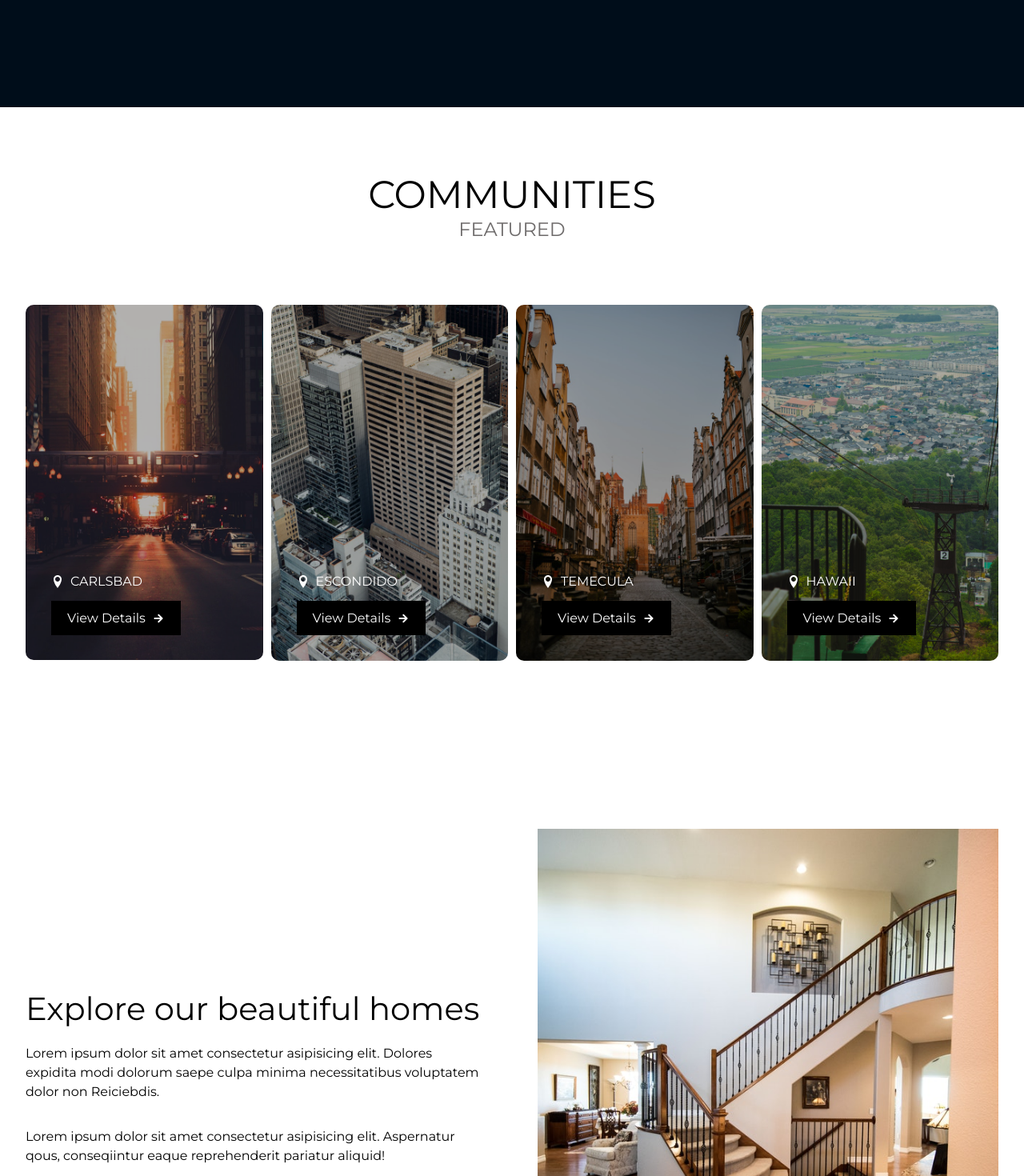
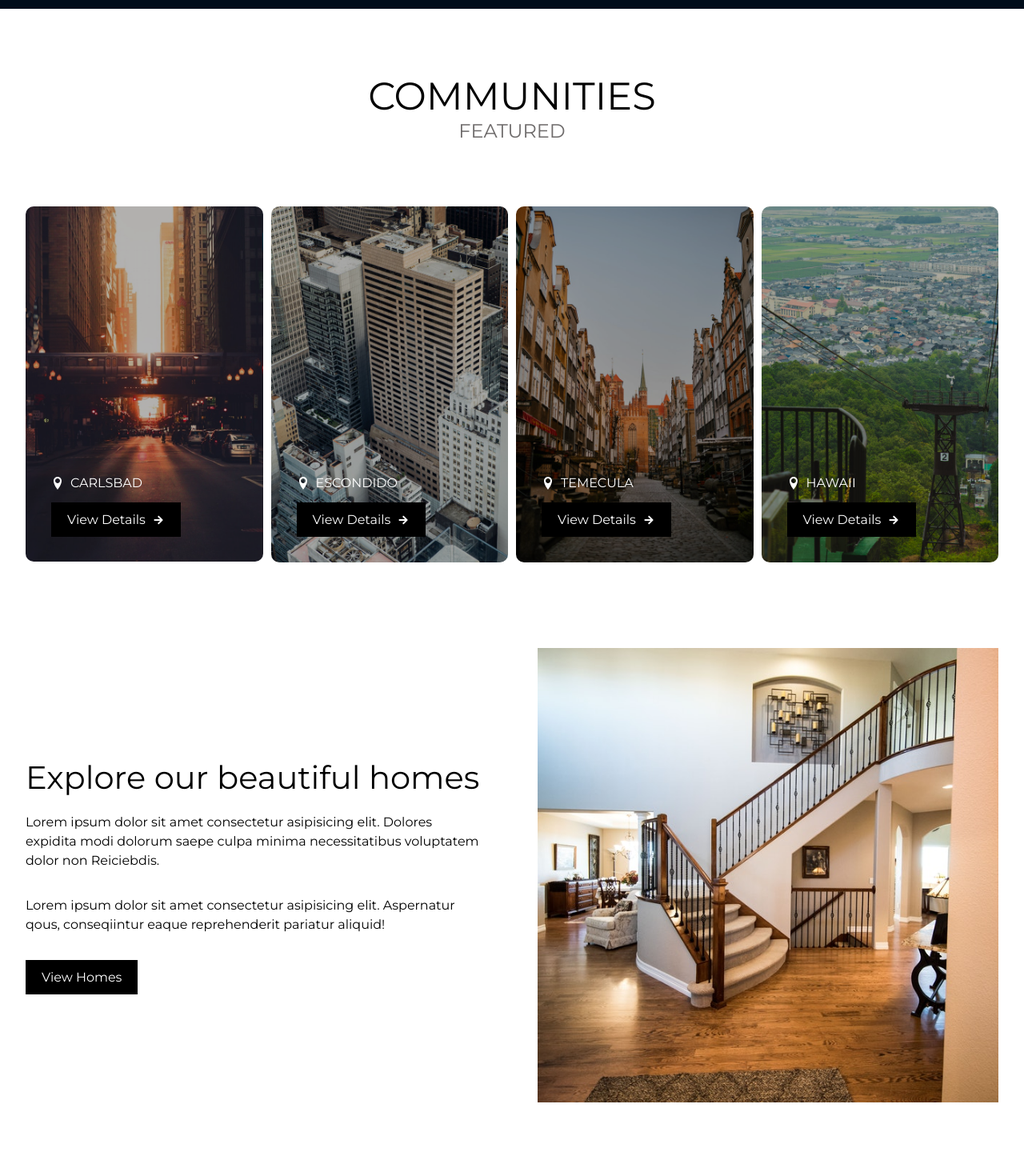
Before and after one commit to sazzadhossainapple/react-real-estate-website, a React (Create React App) app: page / in a window 1280 px wide. Shown: the part 2580-4050 px from the top of the page at 80% size. Built offline with nearby package versions, Linux system fonts and the light colour scheme.

Commit message:
home page updated

```diff
--- a/src/components/communities/communities.css
+++ b/src/components/communities/communities.css
@@ -1,5 +1,4 @@
 .communitiesContainer {
-  min-height: 100vh;
     padding: 5rem calc((100vw - 1300px) / 2);
     color: #fff;
 }
--- a/src/components/heroImageSlider/heroImageSlider.css
+++ b/src/components/heroImageSlider/heroImageSlider.css
@@ -29,7 +29,7 @@
     padding-left: 3rem;
 }
 .heroSlider::before {
-  content: "";
+    content: '';
     position: absolute;
     z-index: 2;
     width: 100%;
@@ -49,10 +49,16 @@
     position: absolute;
     top: 0;
     left: 0;
-  width: 100vh;
+    width: 100%;
     height: 100vh;
     object-fit: cover;
 }
+
+.heroImage img {
+    width: 100%;
+    height: 100%;
+}
+
 .heroContent {
     position: relative;
     z-index: 10;
--- a/src/components/homes/newHome.css
+++ b/src/components/homes/newHome.css
@@ -1,7 +1,7 @@
 .newHome {
     width: 100%;
     height: 100%;
-  padding: 4rem, 0rem;
+    padding: 1rem, 0rem;
 }
 .newHomeContainer {
     padding: 0rem calc((100vw - 1300px) / 2);
@@ -33,10 +33,13 @@
     display: flex;
     justify-content: center;
     align-items: center;
+    width: 100%;
+    height: 600px;
+    object-fit: cover;
 }
 .newHomeRight > img {
     width: 100%;
-  height: 80%;
+    height: 100%;
     object-fit: cover;
 }
 @media (max-width: 780px) {
--- a/src/components/properties/properties.css
+++ b/src/components/properties/properties.css
@@ -1,5 +1,4 @@
 .propertiesContainer {
-  min-height: 100vh;
     padding: 5rem calc((100vw - 1300px) / 2);
     background: #000d1a;
 }
@@ -36,7 +35,7 @@
     transform: translateY(20px);
 }
 .propertiesCard::before {
-  content: "";
+    content: '';
     position: absolute;
     top: 0;
     left: 0;
--- a/src/pages/communitites/carlsbad/carlsbad.css
+++ b/src/pages/communitites/carlsbad/carlsbad.css
@@ -1,9 +1,11 @@
 .communititesSection {
-  margin: 100px 60px 100px 60px;
+    padding: 5rem calc((100vw - 1300px) / 2);
 }
 .communititesContainer {
     display: flex;
     flex-wrap: wrap;
+    padding-left: 2rem;
+    padding-right: 2rem;
     /* align-items: center; */
 }
 .communititesLeft {
@@ -31,9 +33,6 @@
     text-align: justify;
 }
 @media (max-width: 780px) {
-  .communititesSection {
-    margin: 30px 20px;
-  }
     .communititesLeft,
     .communititesRight {
         flex: 100%;
```
Also changed, not shown: src/components/heroImageSlider/HeroImageSlider.jsx (+12 -6 lines), src/components/slideImage/slideImage.css (+8 -2 lines). Lines whose indentation alone changed are shown as unchanged.
